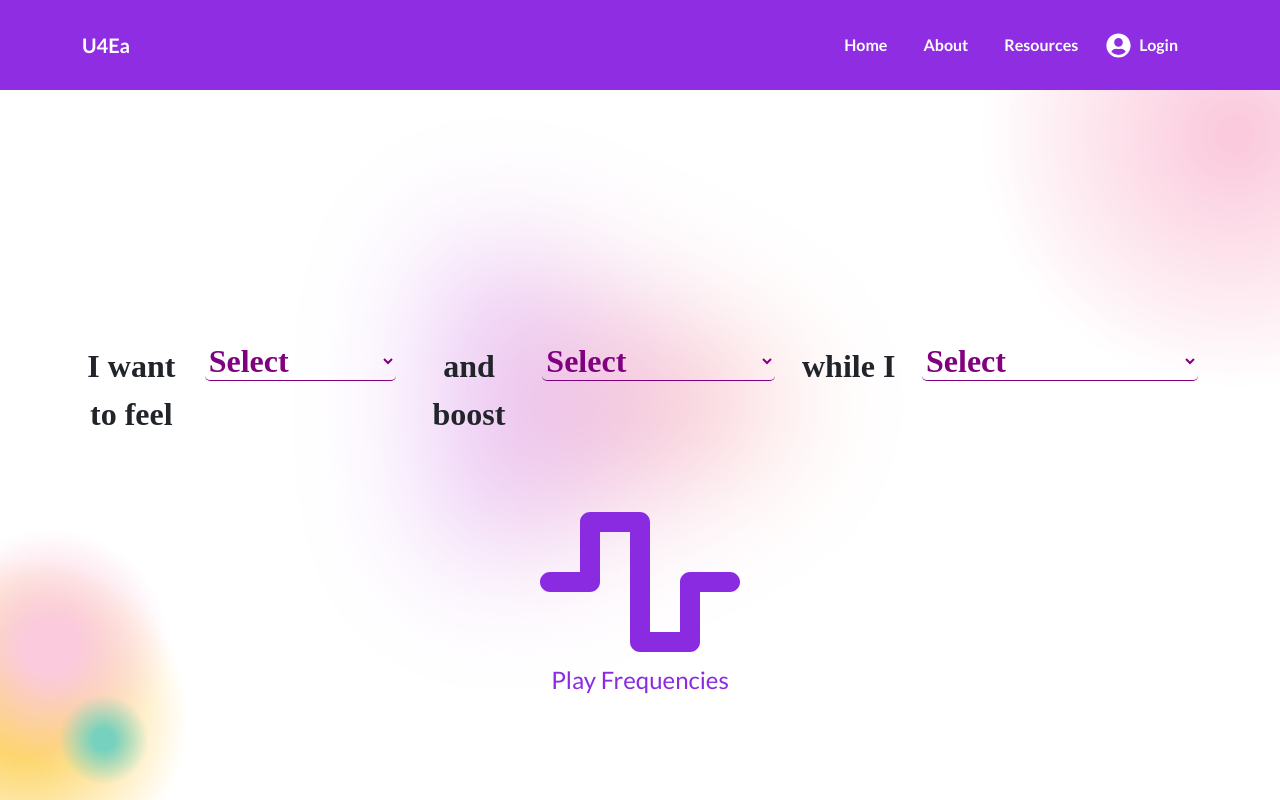
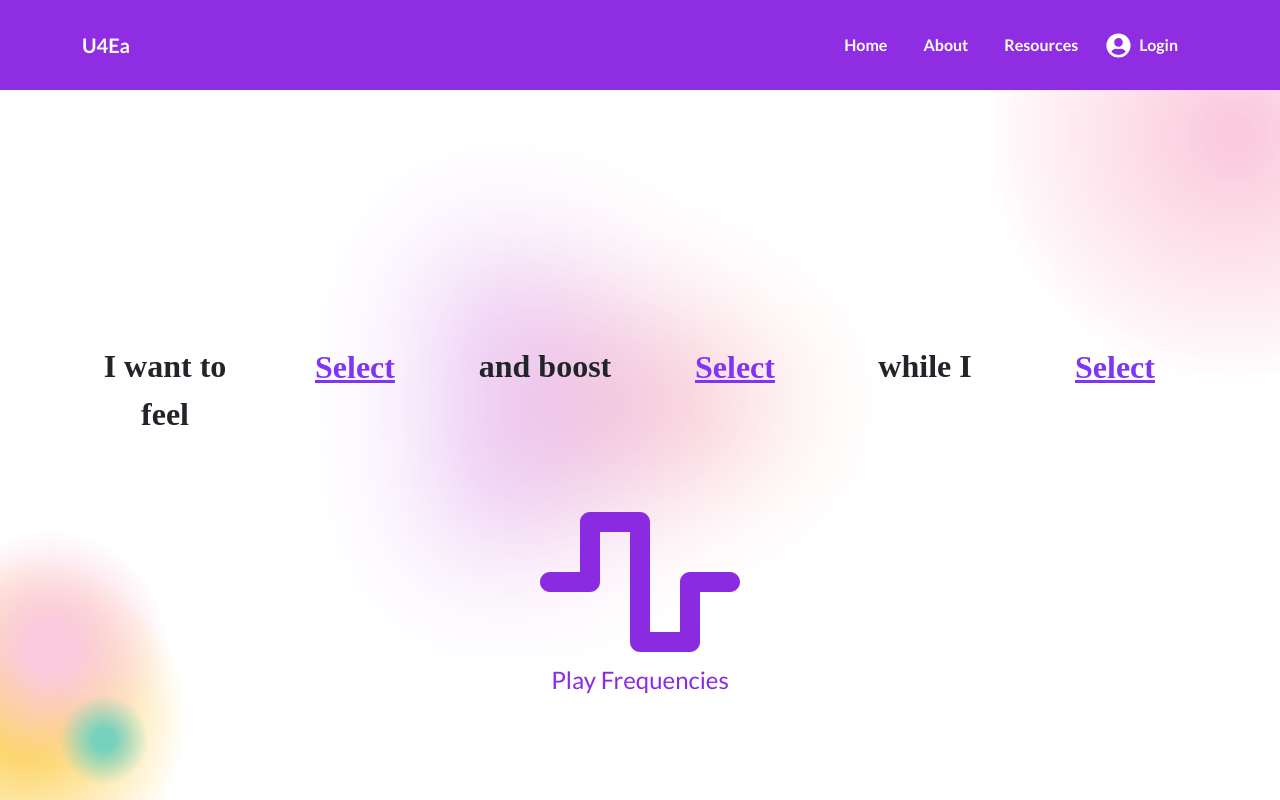
Before and after one commit to U4EaData/Landing-Page, a React (Create React App) app: page /binauralbeats in a window 1280 px wide. Built offline with nearby package versions, Linux system fonts and the light colour scheme.

Commit message:
UI almost done

```diff
--- a/src/components/binauralbeats/BinauralBeats.js
+++ b/src/components/binauralbeats/BinauralBeats.js
@@ -16,16 +16,21 @@ function BinauralBeats() {
   const [playing, setPlaying] = useState(false);
   const [freq1, setFreq1] = useState(0);
   const [freq2, setFreq2] = useState(0);
+
   const osc = useRef(null);
   const osc2 = useRef(null);
-  const onFeelChange = (e) => {
-    setFeel(e.target.value)
+
+  const onFeelChange = (newFeel) => {
+    console.log(`Feel changed to ${newFeel}`);
+    setFeel(newFeel);
   }
-  const onBoostChange = (e) => {
-    setBoost(e.target.value)
+  const onBoostChange = (newBoost) => {
+    console.log(`Boost changed to ${newBoost}`);
+    setBoost(newBoost);
   }
-  const onThingDuringChange = (e) => {
-    setThingDuring(e.target.value)
+  const onThingDuringChange = (newTD) => {
+    console.log(`TD changed to ${newTD}`);
+    setThingDuring(newTD)
   }
   const updateMap = (map, sf) => { // updates the values of the map with the given scale factor (used in the setFrequencies method)
     for(let [key, val] of map) {
@@ -73,34 +78,34 @@ function BinauralBeats() {
 
   const setFrequencies = () => {
     let param3MinusMap = new Map();
-    param3MinusMap.set("selfmotivate", 1.0);
-    param3MinusMap.set("improvemymood", 0.5);
-    param3MinusMap.set("meditate", 0.25);
-    param3MinusMap.set("relax", 0.125);
-    param3MinusMap.set("sleep", 0.0625);
+    param3MinusMap.set("Self Motivate", 1.0);
+    param3MinusMap.set("Improve my Mood", 0.5);
+    param3MinusMap.set("Meditate", 0.25);
+    param3MinusMap.set("Relax", 0.125);
+    param3MinusMap.set("Sleep", 0.0625);
     param3MinusMap.set("", 0.0); // this case will never happen when the user presses the button, however in the useEffect, this could happen, so this is error prevention
     switch (feel) {
-      case "oneness": setFreq1(60.19); break;
-      case "intuitive": setFreq1(53.25); break;
-      case "resolved": setFreq1(46.31); break;
-      case "harmonious": setFreq1(39.94); break;
-      case "miraculous": setFreq1(33.00); break;
-      case "cleansed": setFreq1(52.13); break;
-      case "liberation": setFreq1(49.5); break;
+      case "Oneness": setFreq1(60.19); break;
+      case "Intuitive": setFreq1(53.25); break;
+      case "Resolved": setFreq1(46.31); break;
+      case "Harmonious": setFreq1(39.94); break;
+      case "Miraculous": setFreq1(33.00); break;
+      case "Cleansed": setFreq1(52.13); break;
+      case "Liberation": setFreq1(49.5); break;
       default: setFreq1(0.0); break;
     }
     switch (boost) {
-      case "vitality": updateMap(param3MinusMap, 24.75); break;
-      case "creativity": updateMap(param3MinusMap, 26.06); break;
-      case "willpower": updateMap(param3MinusMap, 16.5); break;
-      case "love": updateMap(param3MinusMap, 19.97); break;
-      case "selfexpression": updateMap(param3MinusMap, 23.16); break;
-      case "focus": updateMap(param3MinusMap, 26.63); break;
-      case "consciousness": updateMap(param3MinusMap, 30.09); break;
-      case "painrelief": updateMap(param3MinusMap, 21.75); break;
-      case "cureall": updateMap(param3MinusMap, 20.00); break;
-      case "vigor": updateMap(param3MinusMap, 17.81); break;
-      case "rejuvenation": updateMap(param3MinusMap, 15.66); break;
+      case "Vitality": updateMap(param3MinusMap, 24.75); break;
+      case "Creativity": updateMap(param3MinusMap, 26.06); break;
+      case "Will Power": updateMap(param3MinusMap, 16.5); break;
+      case "Love": updateMap(param3MinusMap, 19.97); break;
+      case "Self-Expression": updateMap(param3MinusMap, 23.16); break;
+      case "Focus": updateMap(param3MinusMap, 26.63); break;
+      case "Consciousness": updateMap(param3MinusMap, 30.09); break;
+      case "Pain Relief": updateMap(param3MinusMap, 21.75); break;
+      case "Cure-All": updateMap(param3MinusMap, 20.00); break;
+      case "Vigor": updateMap(param3MinusMap, 17.81); break;
+      case "Rejuvenation": updateMap(param3MinusMap, 15.66); break;
       default: updateMap(param3MinusMap, 0.0); break;
     }
     setFreq2(freq1 - param3MinusMap[thingDuring]);
@@ -115,48 +120,54 @@ function BinauralBeats() {
                     <p className={classes.centertext}>I want to feel</p>
                   </Col>
                   <Col>
-                  <select value={feel} onChange={onFeelChange} className={classes.customdropdown}>
-                    <option value="">Select</option>
-                    <option value="oneness">Oneness</option>
-                    <option value="intuitive">Intuitive</option>
-                    <option value="resolved">Resolved</option>
-                    <option value="harmonious">Harmonious</option>
-                    <option value="miraculous">Miraculous</option>
-                    <option value="cleansed">Cleansed</option>
-                    <option value="liberation">Liberation</option>
-                  </select>
+                  <div className={classes.newdropdown}>
+                    <button className={classes.link}>{feel || 'Select'}</button>
+                    <div className={classes.newdropdownmenu} onClick={(e) => e.stopPropagation()} >
+                      <button className={classes.dropdownoption} onClick={() => {onFeelChange("Oneness")}}>Oneness</button>
+                      <button className={classes.dropdownoption} onClick={() => {onFeelChange("Intuitive")}}>Intuitive</button>
+                      <button className={classes.dropdownoption} onClick={() => {onFeelChange("Resolved")}}>Resolved</button>
+                      <button className={classes.dropdownoption} onClick={() => {onFeelChange("Harmonious")}}>Harmonious</button>
+                      <button className={classes.dropdownoption} onClick={() => {onFeelChange("Miraculous")}}>Miraculous</button>
+                      <button className={classes.dropdownoption} onClick={() => {onFeelChange("Cleansed")}}>Cleansed</button>
+                      <button className={classes.dropdownoption} onClick={() => {onFeelChange("Liberation")}}>Liberation</button>
+                    </div>
+                  </div>
                   </Col>
                   <Col>
                     <p className={classes.centertext}>and boost</p>
                   </Col>
                   <Col>
-                    <select value={boost} onChange={onBoostChange} className={classes.customdropdown}>
-                      <option value="">Select</option>
-                      <option value="vitality">Vitality</option>
-                      <option value="creativity">Creativity</option>
-                      <option value="willpower">Will Power</option>
-                      <option value="love">Love</option>
-                      <option value="selfexpression">Self-Expression</option>
-                      <option value="focus">Focus</option>
-                      <option value="consciousness">Consciousness</option>
-                      <option value="painrelief">Pain Relief</option>
-                      <option value="cureall">Cure-All</option>
-                      <option value="vigor">Vigor</option>
-                      <option value="rejuvenation">Rejuvenation</option>
-                    </select>
+                    <div className={classes.newdropdown}>
+                      <button className={classes.link}>{boost || 'Select'}</button>
+                      <div className={classes.newdropdownmenu} onClick={(e) => e.stopPropagation()} >
+                        <button className={classes.dropdownoption} onClick={() => {onBoostChange("Vitality")}}>Vitality</button>
+                        <button className={classes.dropdownoption} onClick={() => {onBoostChange("Creativity")}}>Creativity</button>
+                        <button className={classes.dropdownoption} onClick={() => {onBoostChange("Will Power")}}>Will Power</button>
+                        <button className={classes.dropdownoption} onClick={() => {onBoostChange("Love")}}>Love</button>
+                        <button className={classes.dropdownoption} onClick={() => {onBoostChange("Self-Expression")}}>Self-Expression</button>
+                        <button className={classes.dropdownoption} onClick={() => {onBoostChange("Focus")}}>Focus</button>
+                        <button className={classes.dropdownoption} onClick={() => {onBoostChange("Consciousness")}}>Consciousness</button>
+                        <button className={classes.dropdownoption} onClick={() => {onBoostChange("Pain Relief")}}>Pain Relief</button>
+                        <button className={classes.dropdownoption} onClick={() => {onBoostChange("Cure-All")}}>Cure-All</button>
+                        <button className={classes.dropdownoption} onClick={() => {onBoostChange("Vigor")}}>Vigor</button>
+                        <button className={classes.dropdownoption} onClick={() => {onBoostChange("Rejuvenation")}}>Rejuvenation</button>
+                      </div>
+                    </div>
                   </Col>
                   <Col>
                     <p className={classes.centertext}>while I</p>
                   </Col>
                   <Col>
-                    <select value={thingDuring} onChange={onThingDuringChange} className={classes.customdropdown}>
-                      <option value="">Select</option>
-                      <option value="selfmotivate">Self Motivate</option>
-                      <option value="improvemymood">Improve my Mood</option>
-                      <option value="meditate">Mediate</option>
-                      <option value="relax">Relax</option>
-                      <option value="sleep">Sleep</option>
-                    </select>
+                    <div className={classes.newdropdown}>
+                      <button className={classes.link}>{thingDuring || 'Select'}</button>
+                      <div className={classes.newdropdownmenu} onClick={(e) => e.stopPropagation()} >
+                        <button className={classes.dropdownoption} onClick={() => {onThingDuringChange("Self Motivate")}}>Self Motivate</button>
+                        <button className={classes.dropdownoption} onClick={() => {onThingDuringChange("Improve my Mood")}}>Improve my Mood</button>
+                        <button className={classes.dropdownoption} onClick={() => {onThingDuringChange("Mediate")}}>Mediate</button>
+                        <button className={classes.dropdownoption} onClick={() => {onThingDuringChange("Relax")}}>Relax</button>
+                        <button className={classes.dropdownoption} onClick={() => {onThingDuringChange("Sleep")}}>Sleep</button>
+                      </div>
+                    </div>
                   </Col>
                 </Row>
                 <Row>
@@ -175,3 +186,13 @@ function BinauralBeats() {
 
 
 export default BinauralBeats
+
+
+{/* <li onClick={() => onFeelChange('')}>Select</li>
+<li onClick={() => onFeelChange('oneness')}>Oneness</li>
+<li onClick={() => onFeelChange('intuitive')}>Intuitive</li>
+<li onClick={() => onFeelChange('resolved')}>Resolved</li>
+<li onClick={() => onFeelChange('harmonious')}>Harmonious</li>
+<li onClick={() => onFeelChange('miraculous')}>Miraculous</li>
+<li onClick={() => onFeelChange('cleansed')}>Cleansed</li>
+<li onClick={() => onFeelChange('liberation')}>Liberation</li> */}
--- a/src/components/binauralbeats/BinauralBeats.module.css
+++ b/src/components/binauralbeats/BinauralBeats.module.css
@@ -1,12 +1,85 @@
 @import url('https://fonts.googleapis.com/css2?family=Nunito:wght@200&display=swap');
+
+.dropdownoption {
+    background-color: transparent;
+    border: none;
+    font-weight: lighter;
+}
+
+.link {
+    font-family: "Times New Roman", Times, serif !important;
+    background-color: transparent;
+    border: none;
+    color: #8034f6;
+    font-size: 2rem;
+    text-decoration: underline;
+    font-weight: bold !important;
+  }
+
+  .link:hover {
+    color: purple;
+  }
+
+  .newdropdown {
+    position: relative;
+  }
+
+  .newdropdownmenu {
+    text-align: left;
+    position: absolute;
+    left: 0;
+    top: calc(100%);
+    background-color: white;
+    padding: .75rem;
+    border-radius: .25rem;
+    box-shadow: 0 2px 5px 0 rgba(0, 0, 0, .1);
+    opacity: 0;
+    pointer-events: none;
+    transform: translateY(-10px);
+    transition: opacity 150ms ease-in-out, transform 150ms ease-in-out;
+  }
+
+  .newdropdown:hover .newdropdownmenu {
+    opacity: 1;
+    transform: translateY(0);
+    pointer-events: auto;
+  }
+
+  .newdropdownmenu button {
+    background-color: transparent;
+    border: none;
+    font-weight: lighter;
+    display: block;
+    width: 100%;
+    text-align: left;
+    padding: 0.25rem;
+  }
+
+  .newdropdownmenu button:hover {
+    background-color: #f2f2f2;
+  }
 
 .givepadding {
     padding-top: 30vh;
 }
+.customselect {
+    display: inline-block;
+    position: absolute;
+}
 
-/* .link {
+.selecttext {
+    cursor: pointer;
+    text-decoration: underline;
+    color: purple;
+}
 
-} */
+.selectdropdown {
+    display: none;
+}
+
+.customselect:hover .selectdropdown {
+    display: block;
+}
 
 .sectionContainer {
     display: flex;
```
